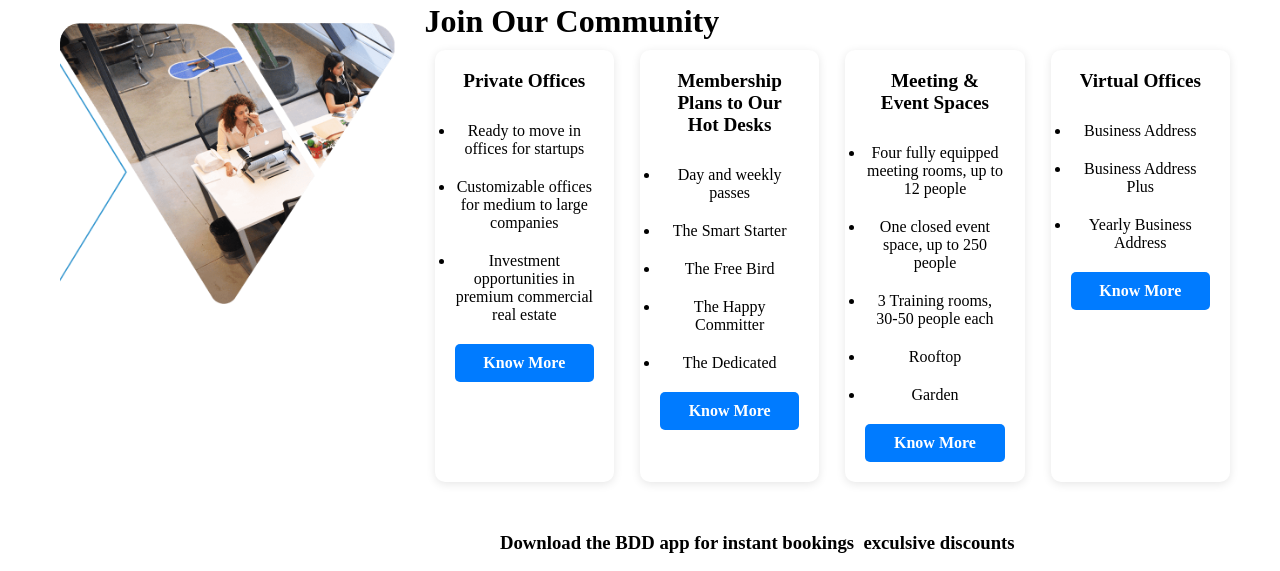
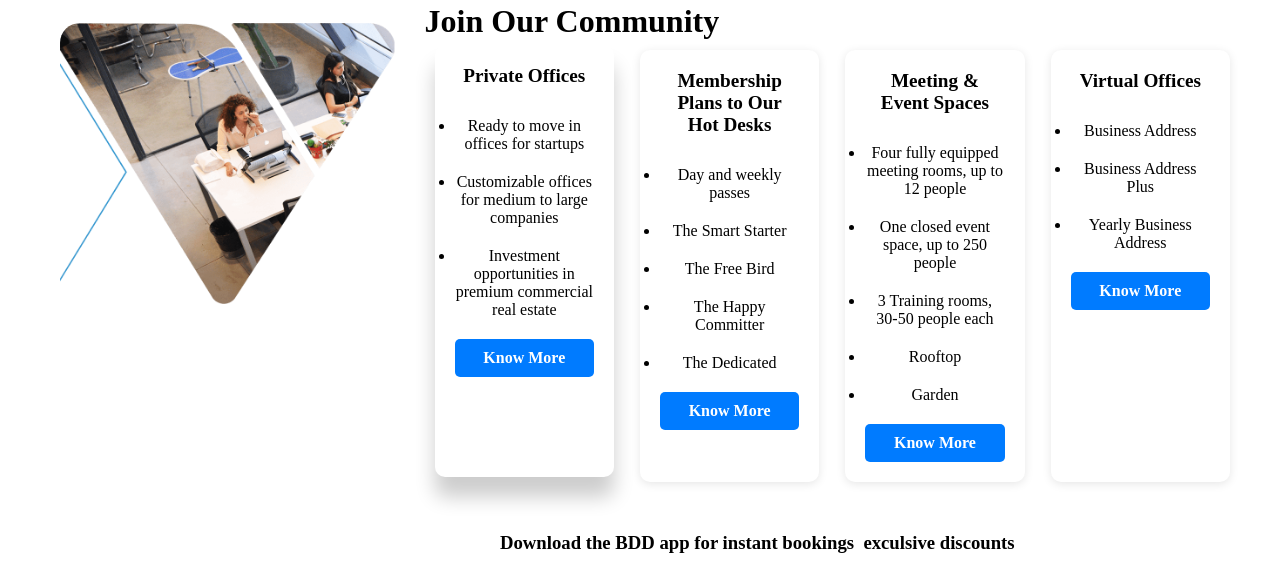
Before and after one commit to omar-albarakeh/BDD-Clone, a plain HTML site: page index.html in a window 1280 px wide. In both pictures the pointer is over the element 524 px from the left and 2450 px from the top of the page. Shown: the part 2184-2755 px from the top of the page. Drawn offline with Linux system fonts and the light colour scheme.

Commit message:
upgrading the shadow-box for Join Our Community section

```diff
--- a/styles/styles.css
+++ b/styles/styles.css
@@ -269,6 +269,8 @@ a {
 
 .card {
     background-color: white;
+    display: flex;
+    flex-direction: column;
     text-align: center;
     padding: 20px;
     margin: 10px;
@@ -276,6 +278,10 @@ a {
     box-shadow: 0 2px 10px rgba(0, 0, 0, 0.1);
     width: 22%;
     min-height:200px;
+}
+.card:hover {
+    box-shadow: 0px 20px 20px rgba(0, 0, 0, 0.2);
+    transform: translateY(-5px);
 }
 
 .card h2 {
@@ -291,7 +297,6 @@ a {
     display: flex;
     justify-content: center;
     align-items: center;
-    flex-direction: flex-end;
     background-color: #007bff;
     color: white;
     padding: 10px;
```
